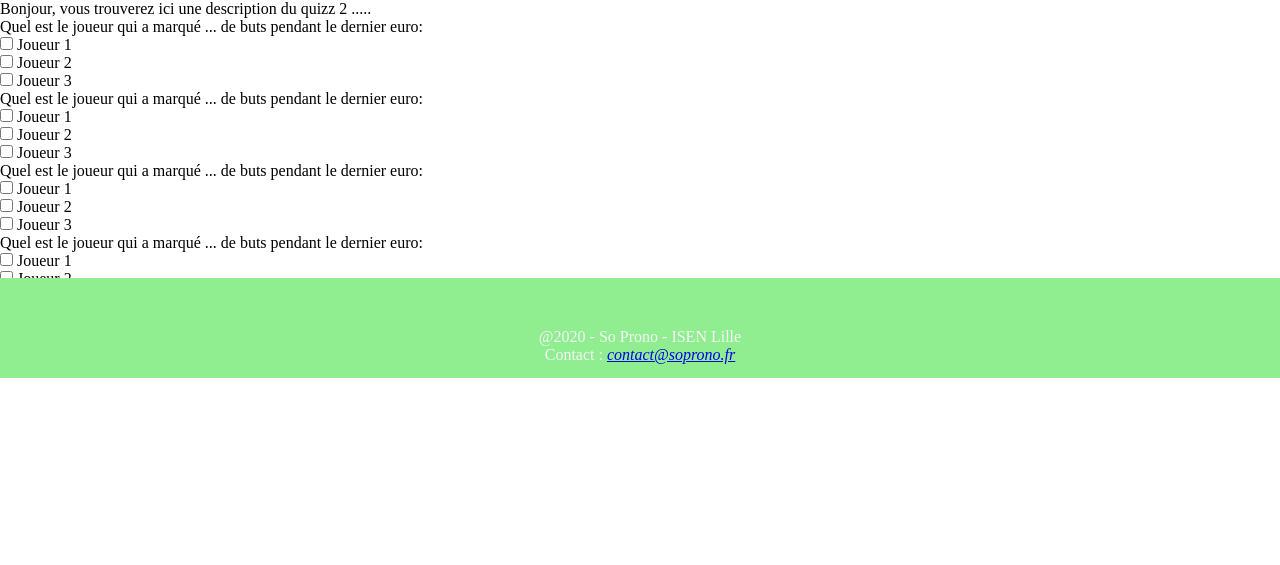
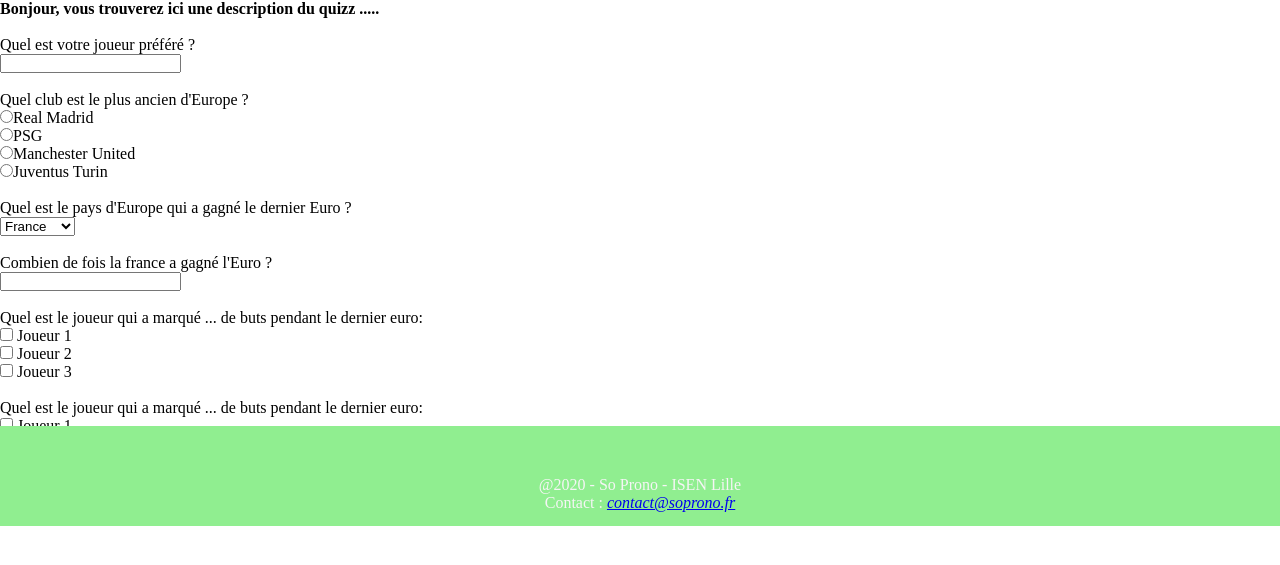
Before and after one commit to goldentrex/SoProno, a PHP site: page /page_quizz2.php in a window 1280 px wide. Shown: the part 209-774 px from the top of the page. Run offline with PHP 8.4, Linux system fonts and the light colour scheme.

Commit message:
Quizz modification

```diff
--- a/page_quizz2.php
+++ b/page_quizz2.php
@@ -5,48 +5,63 @@
 <head>
     <meta charset="utf-8">
     <link rel="stylesheet" href="style.css">
-    <title> So Prono Quizz 2 </title>
+    <title> So Prono Quizz 1 </title>
 </head>
 
 <body>
 
-    <div> Bonjour, vous trouverez ici une description du quizz 2 ..... </div>
-    <form>
+    <strong> Bonjour, vous trouverez ici une description du quizz ..... </strong><br />
 
-    <div> Quel est le joueur qui a marqué ... de buts pendant le dernier euro:<br />
+    <br />
+    <form method="post">
+
+      <div>
+       <label for="prefered_player">Quel est votre joueur préféré ? </label><br />
+       <input type="text" name="prefered_player" id="prefered_player"/>
+      </div><br />
+
+
+      <div>Quel club est le plus ancien d'Europe ?<br />
+       <input type="radio" name="Real Madrid" id="club" value="Real Madrid" ><label for="Real Madrid">Real Madrid</label><br />
+       <input type="radio" name="PSG" id="club" value="PSG" ><label for="PSG">PSG</label><br />
+       <input type="radio" name="Manchester United" id="club" value="Manchester United" ><label for="Manchester United">Manchester United</label><br />
+       <input type="radio" name="Juventus Turin" id="club" value="Juventus Turin" ><label for="Juventus Turin">Juventus Turin</label>
+      </div><br />
+
+      <div><label for="pays">Quel est le pays d'Europe qui a gagné le dernier Euro ?</label><br />
+       <select name="pays" id="pays">
+           <option value="france">France</option>
+           <option value="portugal">Portugal</option>
+           <option value="espagne">Espagne</option>
+       </select>
+      </div><br />
+
+      <div><label>Combien de fois la france a gagné l'Euro ?</label><br />
+         <input type="number" id_number=""/>
+      </div><br />
+
+      <div> Quel est le joueur qui a marqué ... de buts pendant le dernier euro:<br />
        <input type="checkbox" name="player1" id="player1" /> <label for="player1">Joueur 1</label><br />
        <input type="checkbox" name="player2" id="player2" /> <label for="player2">Joueur 2</label><br />
        <input type="checkbox" name="player3" id="player3" /> <label for="player3">Joueur 3</label><br />
-    </div>
+      </div><br />
 
-
-    <div> Quel est le joueur qui a marqué ... de buts pendant le dernier euro:<br />
+      <div> Quel est le joueur qui a marqué ... de buts pendant le dernier euro:<br />
        <input type="checkbox" name="player1" id="player1" /> <label for="player1">Joueur 1</label><br />
        <input type="checkbox" name="player2" id="player2" /> <label for="player2">Joueur 2</label><br />
        <input type="checkbox" name="player3" id="player3" /> <label for="player3">Joueur 3</label><br />
-    </div>
+    </div><br />
+
+    <br /><input type="submit" value="Envoyer" /><br />
 
 
-    <div> Quel est le joueur qui a marqué ... de buts pendant le dernier euro:<br />
-       <input type="checkbox" name="player1" id="player1" /> <label for="player1">Joueur 1</label><br />
-       <input type="checkbox" name="player2" id="player2" /> <label for="player2">Joueur 2</label><br />
-       <input type="checkbox" name="player3" id="player3" /> <label for="player3">Joueur 3</label><br />
-    </div>
+   </form>
 
-    <div> Quel est le joueur qui a marqué ... de buts pendant le dernier euro:<br />
-       <input type="checkbox" name="player1" id="player1" /> <label for="player1">Joueur 1</label><br />
-       <input type="checkbox" name="player2" id="player2" /> <label for="player2">Joueur 2</label><br />
-       <input type="checkbox" name="player3" id="player3" /> <label for="player3">Joueur 3</label><br />
-    </div>
-
-    <div> Quel est le joueur qui a marqué ... de buts pendant le dernier euro:<br />
-       <input type="checkbox" name="player1" id="player1" /> <label for="player1">Joueur 1</label><br />
-       <input type="checkbox" name="player2" id="player2" /> <label for="player2">Joueur 2</label><br />
-       <input type="checkbox" name="player3" id="player3" /> <label for="player3">Joueur 3</label><br />
-    </div>
-
-    </form>
 </body>
 
-<?php include('footer.php')?>
+
+<footer>
+   <?php include('footer.php')?>
+</footer>
+
 </html>
```
Also changed, not shown: page_quizz1.php (+41 -26 lines).
